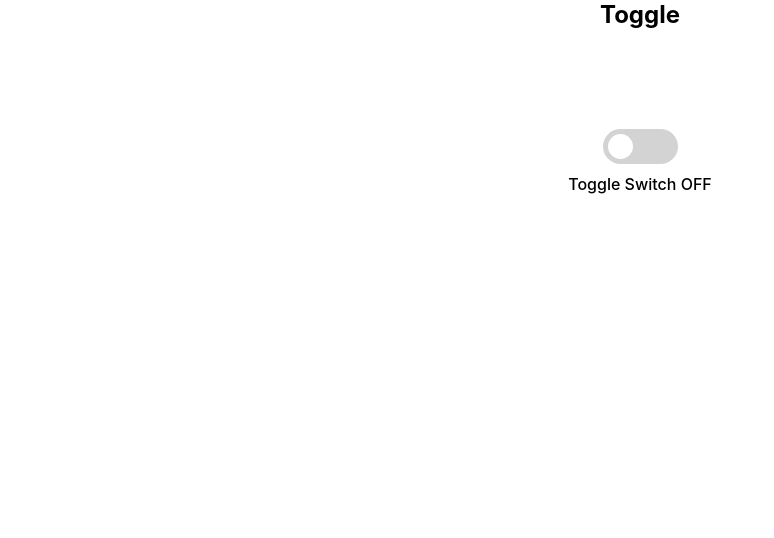
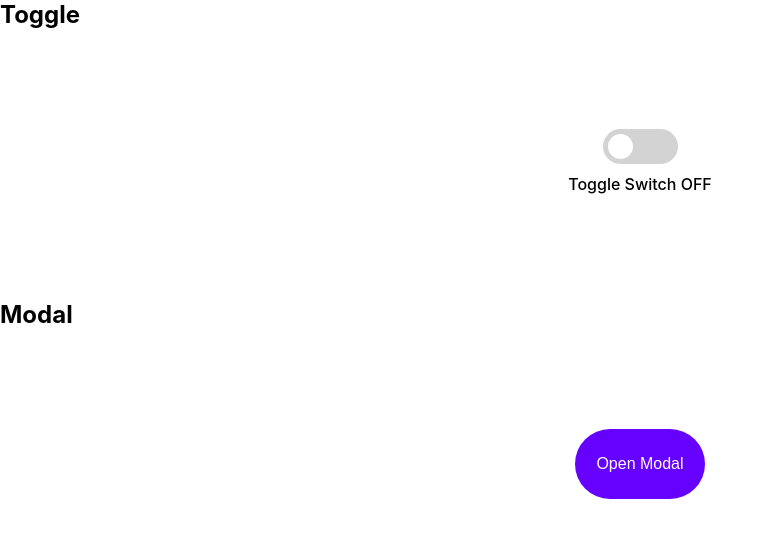
Before and after one commit to guno517/wanted_pre_onboarding, a React (Create React App) app: page / in a window 1280 px wide. Shown: the top 538 px of the page, without its empty margins (0-774 px from the left). Built offline with nearby package versions, Linux system fonts and the light colour scheme.

Commit message:
Modal 추가

```diff
--- a/src/App.js
+++ b/src/App.js
@@ -1,11 +1,11 @@
-import logo from "./logo.svg";
-import "./App.css";
 import Toggle from "./component/Toggle";
+import Modal from "./component/Modal";
 
 function App() {
   return (
-    <div className="App">
+    <div>
       <Toggle />
+      <Modal />
     </div>
   );
 }
--- /dev/null
+++ b/src/component/Modal.js
@@ -0,0 +1,52 @@
+import React, { useState } from "react";
+import styled from "styled-components";
+import ModalContents from "./ModalContents";
+
+const Base = styled.div`
+  width: 100%;
+  height: 300px;
+`;
+
+const ModalText = styled.div`
+  font-size: 24px;
+  font-weight: bold;
+`;
+
+const ModaleWrapper = styled.div`
+  position: relative;
+  display: flex;
+  justify-content: center;
+  align-items: center;
+  flex-direction: column;
+  margin-top: 100px;
+`;
+
+const ModalButton = styled.button`
+  width: 130px;
+  height: 70px;
+  border-radius: 45px;
+  background-color: #6600ff;
+  color: white;
+  font-size: 16px;
+  cursor: pointer;
+  border-style: none;
+`;
+
+export default function Modal() {
+  const [openModal, setOpenModal] = useState(false);
+
+  const showModal = () => {
+    setOpenModal(!openModal);
+  };
+  return (
+    <>
+      <Base>
+        <ModalText>Modal</ModalText>
+        <ModaleWrapper>
+          <ModalButton onClick={showModal}>Open Modal</ModalButton>
+          <ModalContents openModal={openModal} setOpenModal={setOpenModal} />
+        </ModaleWrapper>
+      </Base>
+    </>
+  );
+}
--- /dev/null
+++ b/src/component/ModalContents.js
@@ -0,0 +1,80 @@
+import React, { useCallback, useEffect, useRef } from "react";
+import styled from "styled-components";
+
+const ModalBackground = styled.div`
+  width: 100%;
+  height: 100%;
+  background: rgba(0, 0, 0, 0.25);
+  position: fixed;
+  display: flex;
+  justify-content: center;
+  align-items: center;
+`;
+
+const ModalWrapper = styled.div`
+  display: flex;
+  flex-direction: column;
+  width: 450px;
+  height: 150px;
+  background: white;
+  position: relative;
+  border-radius: 15px;
+`;
+
+const CloseBtn = styled.button`
+  width: 25px;
+  height: 25px;
+  margin: 0 auto;
+  margin-top: 10px;
+  font-weight: bold;
+  cursor: pointer;
+  border-style: none;
+  background: none;
+  justify-content: center;
+  align-items: center;
+`;
+
+const ModalContent = styled.div`
+  justify-content: center;
+  align-items: center;
+  margin: auto;
+  font-size: 24px;
+  padding: 0;
+`;
+
+export default function ModalContents({ openModal, setOpenModal }) {
+  const modalRef = useRef();
+
+  const closeModal = (e) => {
+    if (modalRef.current === e.target) {
+      setOpenModal(false);
+    }
+  };
+
+  const keyPress = useCallback(
+    (e) => {
+      if (e.key === "Escape" && openModal) {
+        setOpenModal(false);
+      }
+    },
+    [openModal, setOpenModal]
+  );
+
+  useEffect(() => {
+    document.addEventListener("keydown", keyPress);
+    return () => document.removeEventListener("keydown", keyPress);
+  }, [keyPress]);
+
+  return (
+    <>
+      {openModal ? (
+        <ModalBackground onClick={closeModal} ref={modalRef}>
+          <ModalWrapper>
+            <CloseBtn onClick={() => setOpenModal(false)}>X</CloseBtn>
+            <ModalContent>HELLO CODESTATES!</ModalContent>
+          </ModalWrapper>
+        </ModalBackground>
+      ) : null}
+    </>
+  );
+}
```
